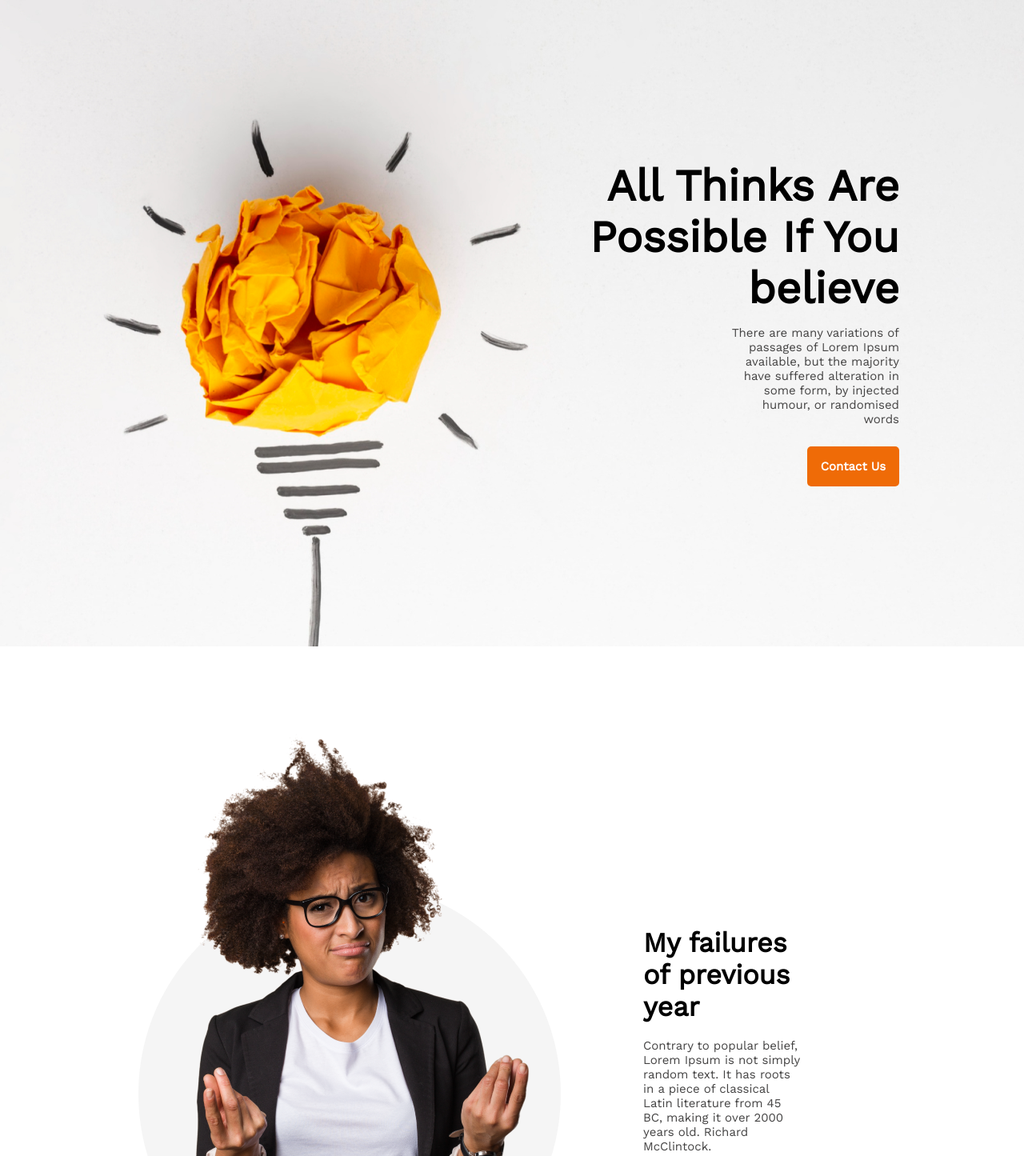
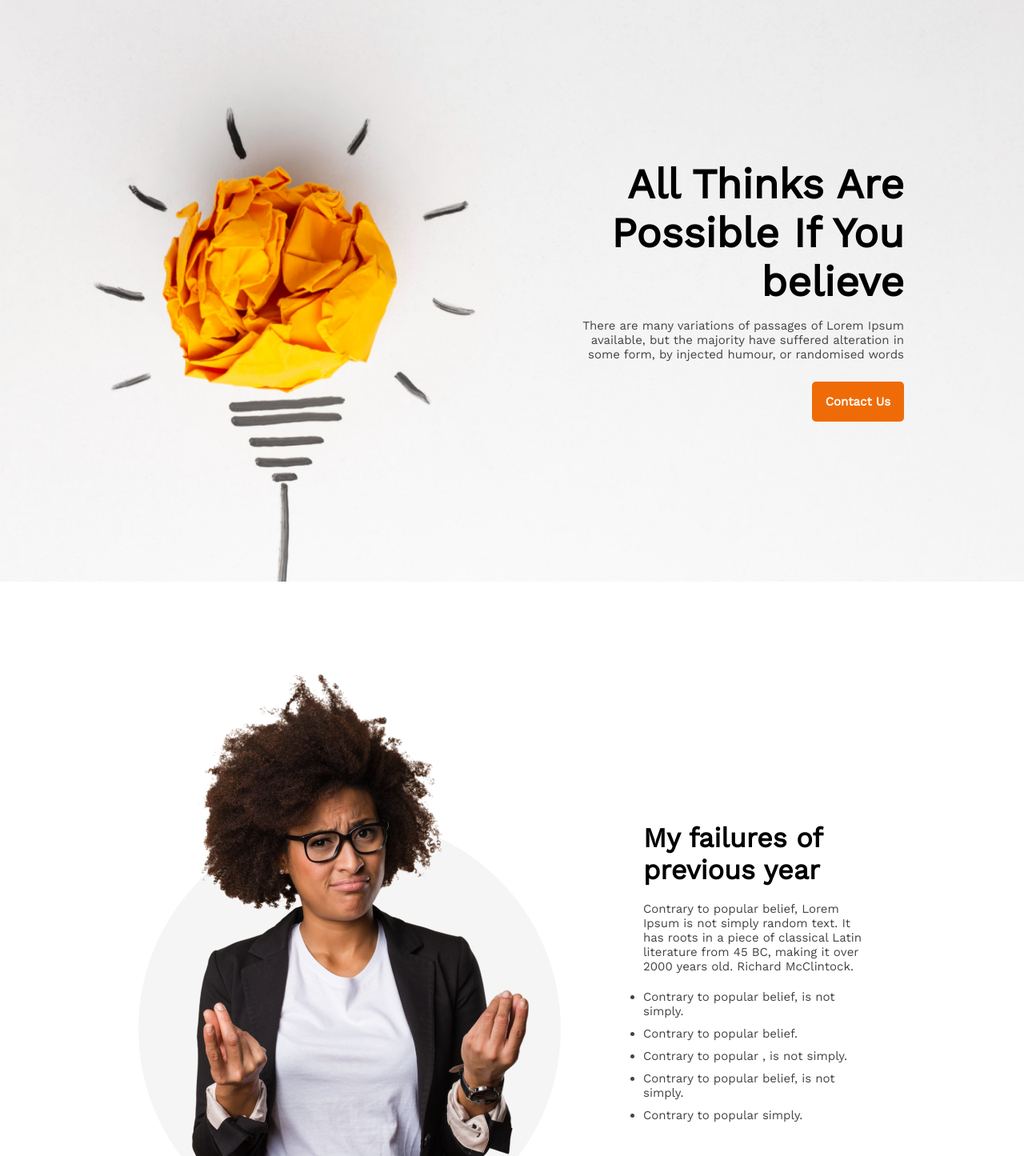
Before and after one commit to Tasneemnur/assignment, a plain HTML site: page index.html in a window 1280 px wide. Shown: the top 1445 px of the page at 80% size. Drawn offline with nearby package versions, Linux system fonts and the light colour scheme.

Commit message:
css correction

```diff
--- a/css/style.css
+++ b/css/style.css
@@ -10,14 +10,14 @@
     background-image: url(../images/banner1.png);
     background-size: cover;
     text-align: right;
-    padding: 200px 156px;
+    padding: 200px 150px;
 }
 .heading-title{
-    font-size: 55px;
+    font-size: 52px;
     font-weight: 700;
 }
 .heading-description{
-   padding-left: 754px;
+   padding-left: 550px;
    padding-top: 15px;
    padding-bottom: 25px;
    font-size: 15px;
@@ -39,10 +39,10 @@
     gap: 85px;
     margin-top: 100px;
     margin-left: 150px;
-    margin-right: 280px;
+    margin-right: 190px;
 }
 .main{
-    margin: 250px 0px;
+    margin: 200px 0px;
 }
 .title{
     font-size: 34px;
```
